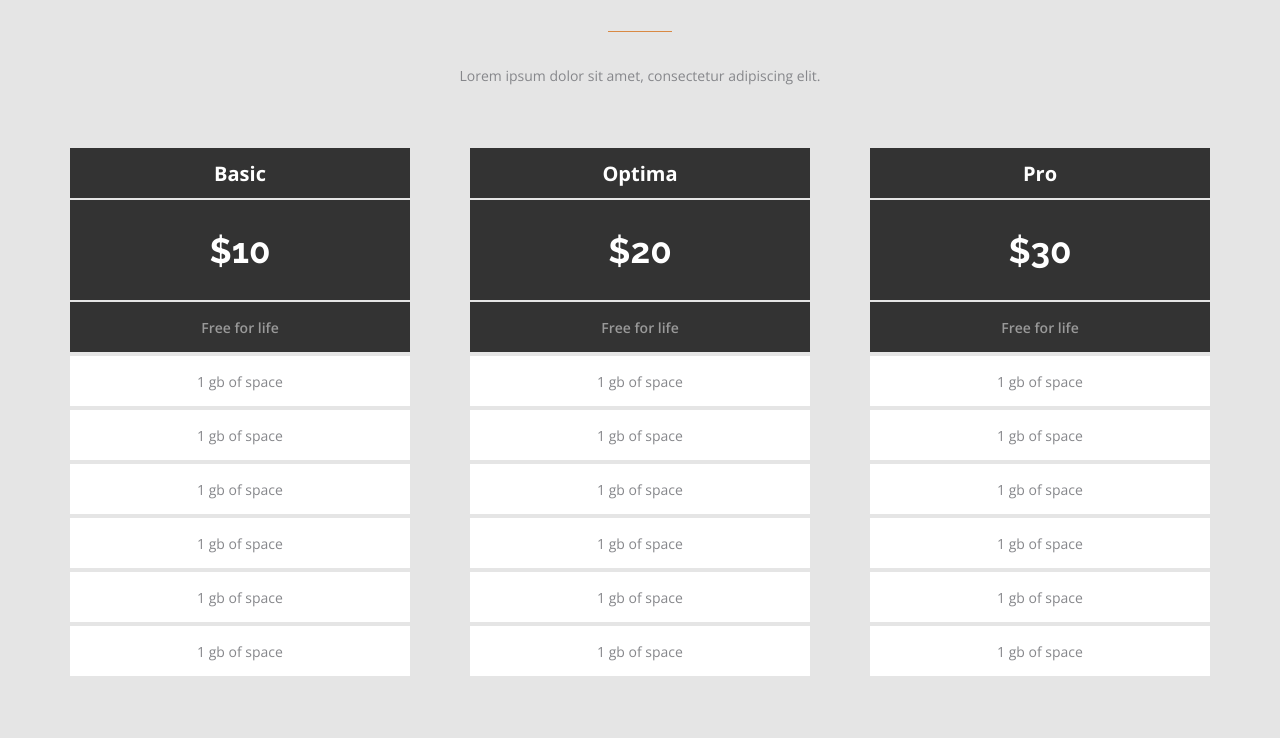
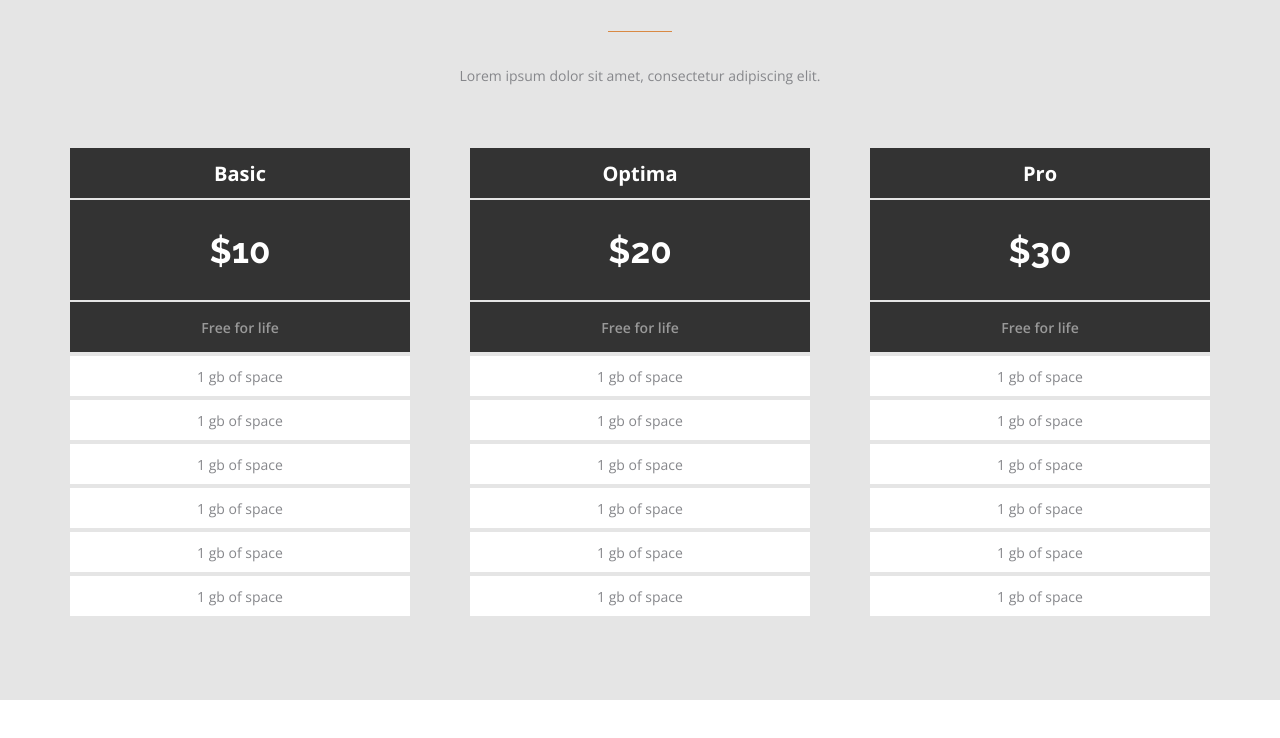
Before and after one commit to Nasoker/FE14-onl-ht-1-Kandrachenka-Yaraslau, a plain HTML site: page awesome-section/index.html in a window 1280 px wide. Shown: the part 718-1456 px from the top of the page. After the commit the page ends 1418 px from the top, so only its background shows below. Drawn offline with nearby package versions, Linux system fonts and the light colour scheme.

Commit message:
fix some problems for adaptive lists

```diff
--- a/awesome-section/css/price.css
+++ b/awesome-section/css/price.css
@@ -33,44 +33,51 @@
     justify-content: space-between;
 }
 
-.price-about-row,
-.price-info-row {
-    display: flex;
-    flex-direction: column;
-    width: 340px;
+.price-row__item {
+    max-width: 340px;
+    width: 100%;
 }
 
-.price-about-row {
+.price-about-row__item {
+    background: #FFFFFF;
+    height: 40px;
+    font-size: 14px;
+    line-height: 19px;
+    color: #86878B;
+    display: flex;
+    align-items: center;
+    justify-content: center;
+    margin-bottom: 4px;
+}
+
+.price-about-row__item_1,
+.price-about-row__item_2,
+.price-about-row__item_3 {
+    margin: 0;
+    background: #333333;
+    color: white;
     margin-bottom: 2px;
 }
 
-.price-about-row__item {
-    background: #333333;
-    color: white;
-    margin-bottom: 2px;
+.price-about-row__item_1 {
     height: 50px;
-    display: flex;
-    align-items: center;
-    justify-content: center;
-}
-
-.price-about-row__item_1 {
     font-weight: 700;
     font-size: 20px;
 }
 
 .price-about-row__item_2 {
-    flex-basis: 100px;
+    height: 100px;
     font-family: 'Raleway', sans-serif;
     font-weight: 700;
     font-size: 35px;
-    line-height: 41px;
 }
 
 .price-about-row__item_3 {
+    height: 50px;
     color: rgba(255, 255, 255, 0.5);
     font-weight: 600;
     font-size: 14px;
+    margin-bottom: 4px;
 }
 
 .price-about-row__item_3:hover {
@@ -79,15 +86,3 @@
     color: rgba(255, 255, 255, 0.5);
     font-weight: 800;
 }
-
-.price-info-row__item {
-    background: #FFFFFF;
-    margin-bottom: 4px;
-    height: 50px;
-    font-size: 14px;
-    line-height: 19px;
-    color: #86878B;
-    display: flex;
-    align-items: center;
-    justify-content: center;
-}
--- a/awesome-section/index.html
+++ b/awesome-section/index.html
@@ -60,14 +60,12 @@
                         <li class="price-about-row__item price-about-row__item_1">Basic</li>
                         <li class="price-about-row__item price-about-row__item_2">$10</li>
                         <li class="price-about-row__item price-about-row__item_3">Free for life</li>
-                    </ul>
-                    <ul class="price-info-row">
-                        <li class="price-info-row__item">1 gb of space</li>
-                        <li class="price-info-row__item">1 gb of space</li>
-                        <li class="price-info-row__item">1 gb of space</li>
-                        <li class="price-info-row__item">1 gb of space</li>
-                        <li class="price-info-row__item">1 gb of space</li>
-                        <li class="price-info-row__item">1 gb of space</li>
+                        <li class="price-about-row__item">1 gb of space</li>
+                        <li class="price-about-row__item">1 gb of space</li>
+                        <li class="price-about-row__item">1 gb of space</li>
+                        <li class="price-about-row__item">1 gb of space</li>
+                        <li class="price-about-row__item">1 gb of space</li>
+                        <li class="price-about-row__item">1 gb of space</li>
                     </ul>
                 </li>
                 <li class="price-row__item">
@@ -75,14 +73,12 @@
                         <li class="price-about-row__item price-about-row__item_1">Optima</li>
                         <li class="price-about-row__item price-about-row__item_2">$20</li>
                         <li class="price-about-row__item price-about-row__item_3">Free for life</li>
-                    </ul>
-                    <ul class="price-info-row">
-                        <li class="price-info-row__item">1 gb of space</li>
-                        <li class="price-info-row__item">1 gb of space</li>
-                        <li class="price-info-row__item">1 gb of space</li>
-                        <li class="price-info-row__item">1 gb of space</li>
-                        <li class="price-info-row__item">1 gb of space</li>
-                        <li class="price-info-row__item">1 gb of space</li>
+                        <li class="price-about-row__item">1 gb of space</li>
+                        <li class="price-about-row__item">1 gb of space</li>
+                        <li class="price-about-row__item">1 gb of space</li>
+                        <li class="price-about-row__item">1 gb of space</li>
+                        <li class="price-about-row__item">1 gb of space</li>
+                        <li class="price-about-row__item">1 gb of space</li>
                     </ul>
                 </li>
                 <li class="price-row__item">
@@ -90,14 +86,12 @@
                         <li class="price-about-row__item price-about-row__item_1">Pro</li>
                         <li class="price-about-row__item price-about-row__item_2">$30</li>
                         <li class="price-about-row__item price-about-row__item_3">Free for life</li>
-                    </ul>
-                    <ul class="price-info-row">
-                        <li class="price-info-row__item">1 gb of space</li>
-                        <li class="price-info-row__item">1 gb of space</li>
-                        <li class="price-info-row__item">1 gb of space</li>
-                        <li class="price-info-row__item">1 gb of space</li>
-                        <li class="price-info-row__item">1 gb of space</li>
-                        <li class="price-info-row__item">1 gb of space</li>
+                        <li class="price-about-row__item">1 gb of space</li>
+                        <li class="price-about-row__item">1 gb of space</li>
+                        <li class="price-about-row__item">1 gb of space</li>
+                        <li class="price-about-row__item">1 gb of space</li>
+                        <li class="price-about-row__item">1 gb of space</li>
+                        <li class="price-about-row__item">1 gb of space</li>
                     </ul>
                 </li>
             </ul>
```
